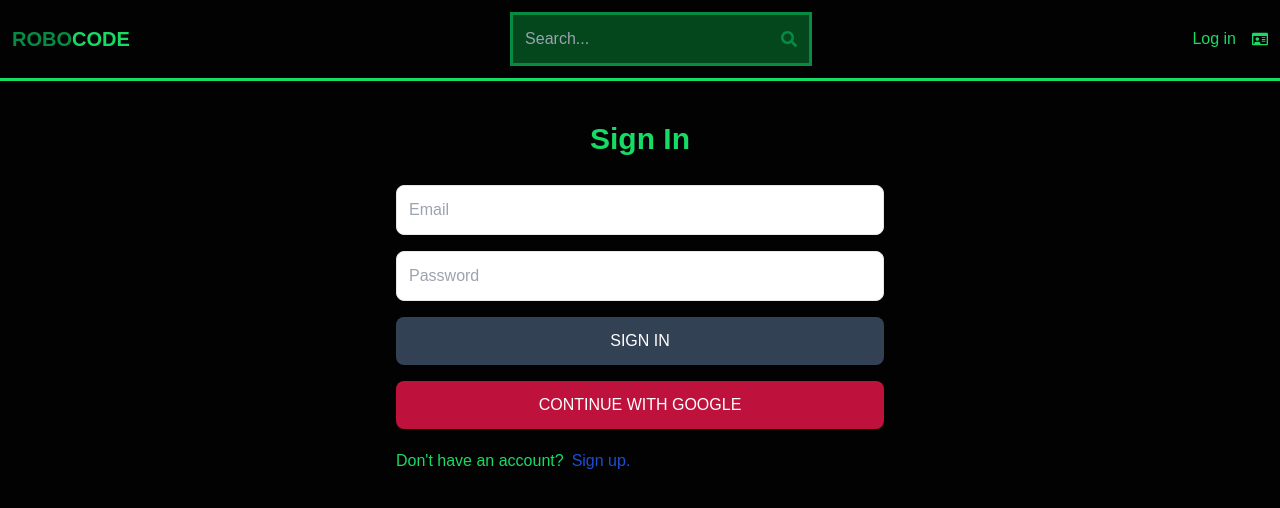
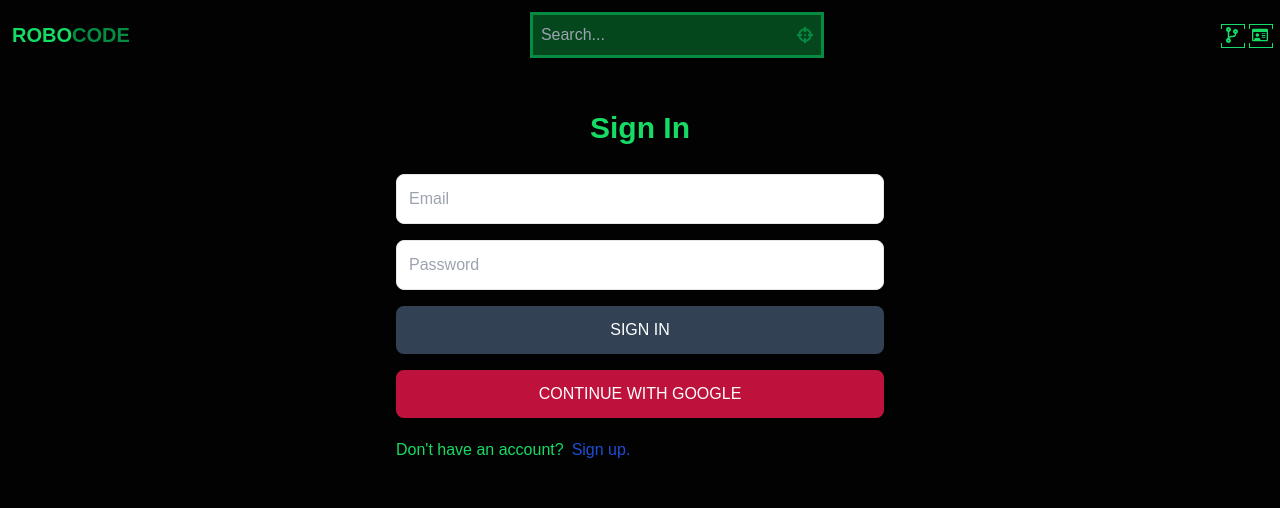
Before and after one commit to Dimterion/MERN-stack, a React (Vite) app in the folder client/: page /sign-in in a window 1280 px wide. Shown: the top 508 px of the page. Built offline with nearby package versions, Linux system fonts and the light colour scheme; no server answers; a web font is replaced by a local one.

Commit message:
adjust header style

```diff
--- a/client/src/components/Header.jsx
+++ b/client/src/components/Header.jsx
@@ -1,7 +1,7 @@
 import { useEffect, useState } from "react";
 import { Link, useNavigate } from "react-router-dom";
 import { useSelector } from "react-redux";
-import { FaRegIdCard, FaSearch } from "react-icons/fa";
+import { FaCodeBranch, FaCrosshairs, FaRegIdCard } from "react-icons/fa";
 
 export default function Header() {
   const { currentUser } = useSelector((state) => state.user);
@@ -31,16 +31,16 @@ export default function Header() {
   }, [location.search]);
 
   return (
-    <header className="header-header flex justify-between items-center p-3">
+    <header className="flex justify-between items-center p-3">
       <Link to="/">
         <h1 className="font-bold text-sm sm:text-xl flex flex-wrap">
-          <span style={{ color: "#058c42" }}>ROBO</span>
-          <span>CODE</span>
+          <span>ROBO</span>
+          <span style={{ color: "#058c42" }}>CODE</span>
         </h1>
       </Link>
       <form
         onSubmit={handleSubmit}
-        className="header-form p-3 flex items-center"
+        className="header-form p-2 flex items-center"
       >
         <input
           type="text"
@@ -50,10 +50,10 @@ export default function Header() {
           onChange={(e) => setSearchTerm(e.target.value)}
         />
         <button>
-          <FaSearch style={{ color: "#058c42" }} />
+          <FaCrosshairs style={{ color: "#058c42" }} />
         </button>
       </form>
-      <ul className="flex gap-4 text-center items-center">
+      <ul className="flex gap-3 text-center items-center flex-wrap justify-around">
         <Link to="/profile">
           {currentUser ? (
             <img
@@ -62,11 +62,15 @@ export default function Header() {
               alt="Profile image."
             />
           ) : (
-            <li>Log in</li>
+            <li className="header-li">
+              <FaCodeBranch />
+            </li>
           )}
         </Link>
         <Link to="/about">
-          <li className=""><FaRegIdCard /></li>
+          <li className="header-li">
+            <FaRegIdCard />
+          </li>
         </Link>
       </ul>
     </header>
--- a/client/src/index.css
+++ b/client/src/index.css
@@ -23,21 +23,51 @@ body {
 
 /* Header */
 
-.header-header {
-  border-bottom: 3px solid var(--secondary);
-}
-
 .header-form {
   background-color: var(--additional);
   border: 3px solid var(--tertiary);
 }
 
+.header-li {
+  position: relative;
+  display: flex;
+  flex-flow: row wrap;
+  justify-content: center;
+  align-items: center;
+}
+
+.header-li::before {
+  content: "";
+  position: absolute;
+  top: -0.2rem;
+  left: -0.2rem;
+  width: calc(100% + 0.5rem);
+  height: 5px;
+  max-width: 95vw;
+  border-top: 1px solid var(--secondary);
+  border-right: 1px solid var(--secondary);
+  border-left: 1px solid var(--secondary);
+}
+
+.header-li::after {
+  content: "";
+  position: absolute;
+  right: -0.3rem;
+  bottom: -0.3rem;
+  width: calc(100% + 0.5rem);
+  height: 5px;
+  max-width: 95vw;
+  border-right: 1px solid var(--secondary);
+  border-bottom: 1px solid var(--secondary);
+  border-left: 1px solid var(--secondary);
+}
+
+/* Home Page */
+
 .swiper-button-prev,
 .swiper-button-next {
   color: var(--secondary);
 }
-
-/* Home Page */
 
 .home-startBtnSection {
   position: fixed;
```
